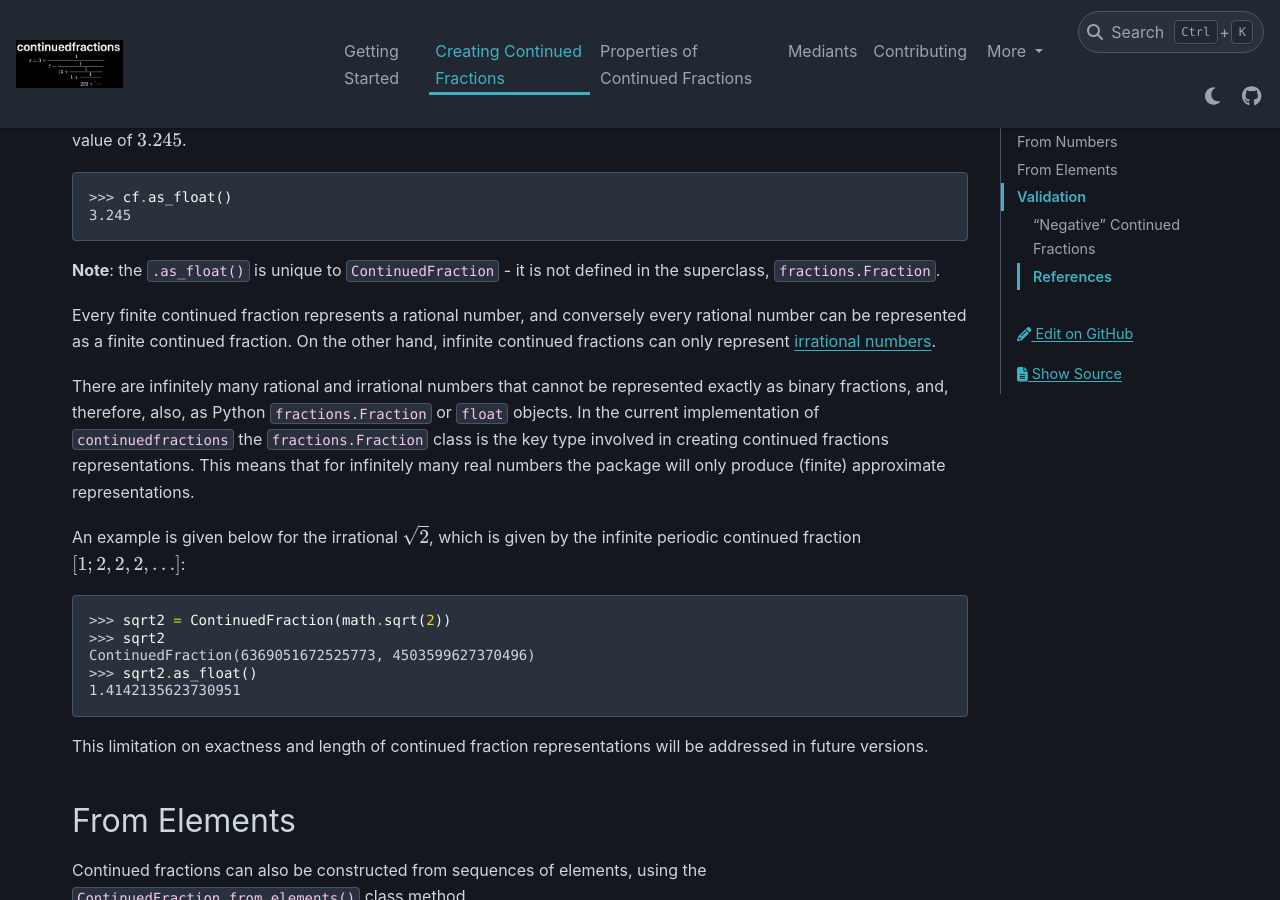
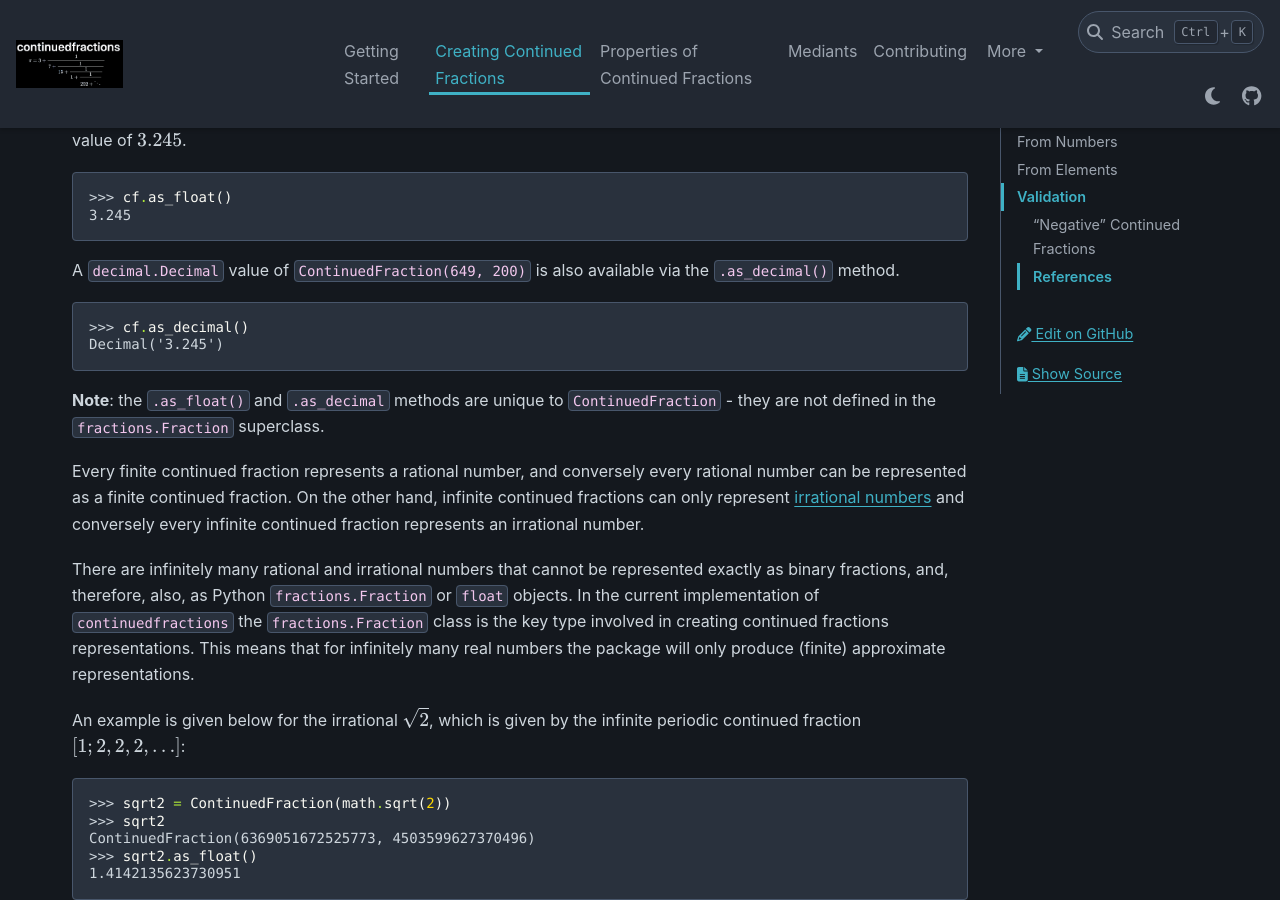
Before and after one commit to sr-murthy/continuedfractions, a Sphinx documentation site: the page built from docs/sources/creating-continued-fractions.rst, in a window 1280 px wide and 900 px high, scrolled down 967 px. Built offline with Sphinx 7.4.7 and the PyData theme 0.15.4, drawn with Linux system fonts in a browser that asks for light colours; nearby versions of some CDN libraries; some of the changed text lies outside the part shown.

Commit message:
Changes for release `0.11.1`

```diff
--- a/docs/sources/creating-continued-fractions.rst
+++ b/docs/sources/creating-continued-fractions.rst
@@ -40,9 +40,16 @@
    >>> cf.as_float()
    3.245
 
-**Note**: the ``.as_float()`` is unique to ``ContinuedFraction`` - it is not defined in the superclass, ``fractions.Fraction``.
+A ``decimal.Decimal`` value of ``ContinuedFraction(649, 200)`` is also available via the ``.as_decimal()`` method.
 
-Every finite continued fraction represents a rational number, and conversely every rational number can be represented as a finite continued fraction. On the other hand, infinite continued fractions can only represent `irrational numbers <https://en.wikipedia.org/wiki/Irrational_number>`_.
+.. code:: python
+
+   >>> cf.as_decimal()
+   Decimal('3.245')
+
+**Note**: the ``.as_float()`` and ``.as_decimal`` methods are unique to ``ContinuedFraction`` - they are not defined in the ``fractions.Fraction`` superclass.
+
+Every finite continued fraction represents a rational number, and conversely every rational number can be represented as a finite continued fraction. On the other hand, infinite continued fractions can only represent `irrational numbers <https://en.wikipedia.org/wiki/Irrational_number>`_ and conversely every infinite continued fraction represents an irrational number.
 
 There are infinitely many rational and irrational numbers that cannot be represented exactly as binary fractions, and, therefore, also, as Python ``fractions.Fraction`` or ``float`` objects. In the current implementation of ``continuedfractions`` the ``fractions.Fraction`` class is the key type involved in creating continued fractions representations. This means that for infinitely many real numbers the package will only produce (finite) approximate representations.
 
@@ -116,7 +123,7 @@
 
 written more compactly as :math:`[1; \bar{2}]`, where :math:`\bar{2}` represents an infinite sequence :math:`2, 2, 2, \ldots`.
 
-We can start with a more precise representation of :math:`\sqrt{2}` in Python as a `decimal.Decimal` object:
+We can start with a more precise representation of :math:`\sqrt{2}` in Python as a ``decimal.Decimal`` object:
 
 .. code:: python
 
@@ -127,23 +134,25 @@
 
 .. code:: python
 
-   >>> ContinuedFraction.from_elements(1, 2).as_float()
-   >>> 1.5
+   >>> ContinuedFraction.from_elements(1, 2).as_decimal()
+   >>> Decimal('1.5')
 
-   >>> ContinuedFraction.from_elements(1, 2, 2).as_float()
-   >>> 1.4
+   >>> ContinuedFraction.from_elements(1, 2, 2).as_decimal()
+   >>> Decimal('1.4')
 
-   >>> ContinuedFraction.from_elements(1, 2, 2, 2, 2).as_float()
-   >>> 1.4137931034482758
+   >>> ContinuedFraction.from_elements(1, 2, 2, 2, 2).as_decimal()
+   >>> Decimal('1.413793103448275862068965517')
 
    ...
 
-   >>> ContinuedFraction.from_elements(1, 2, 2, 2, 2, 2, 2, 2, 2, 2).as_float()
-   >>> 1.4142136248948696
+   >>> ContinuedFraction.from_elements(1, 2, 2, 2, 2, 2, 2, 2, 2, 2).as_decimal()
+   >>> Decimal('1.414213624894869638351555929')
 
    ...
 
 With the first :math:`10` elements of the complete sequence of elements of the continued fraction representation of :math:`\sqrt{2}` we have obtained an approximation that is accurate to :math:`6` decimal places. We'd ideally like to have as few elements as possible in our ``ContinuedFraction`` approximation of :math:`\sqrt{2}` for a desired level of accuracy, but this partly depends on how fast the partial, finite continued fractions represented by the chosen sequences of elements in our approximations are converging to the true value of :math:`\sqrt{2}` - these partial, finite continued fractions in a continued fraction representation are called convergents, and will be discussed in more detail later on.
+
+This example also highlights the higher density of irrational numbers as compared to rational numbers
 
 .. _creating-continued-fractions.validation:
 
--- a/pyproject.toml
+++ b/pyproject.toml
@@ -62,7 +62,7 @@
 
 [project.urls]
 Homepage = "https://github.com/sr-murthy/continuedfractions"
-Documentation = "https://github.com/sr-murthy/continuedfractions"
+Documentation = "https://continuedfractions.readthedocs.io/en/latest"
 Repository = "https://github.com/sr-murthy/continuedfractions"
 
 # For working with PDM, including configuration and usage see:
--- a/src/continuedfractions/version.py
+++ b/src/continuedfractions/version.py
@@ -1 +1 @@
-__version__ = "0.11.0"
+__version__ = "0.11.1"
```
Also changed, not shown: README.md (+1 -0 lines), docs/sources/mediants.rst (+5 -5 lines), docs/sources/properties-of-continued-fractions.rst (+5 -3 lines), 2 other files.
